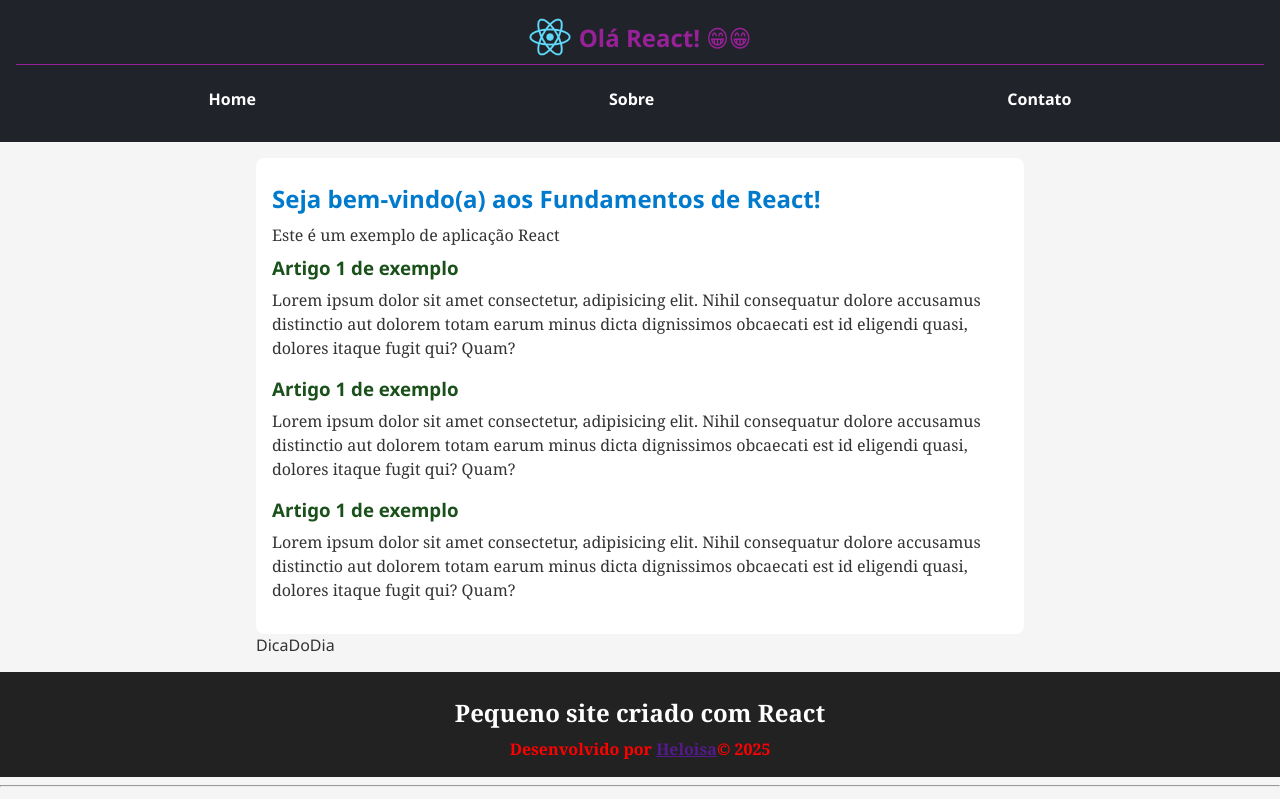
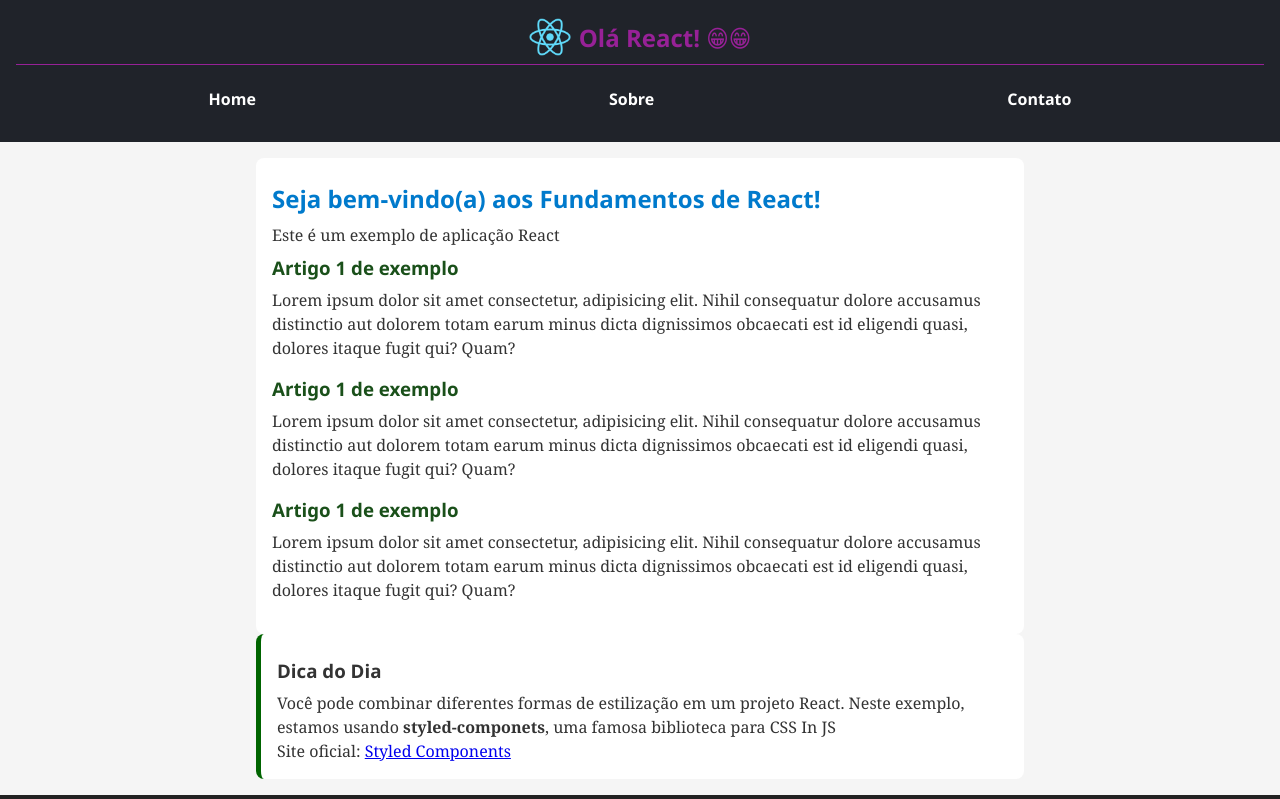
Before and after one commit to heloisa0804/react-fundamentos, a React (Vite) app: page / in a window 1280 px wide. Shown: the top 799 px of the page. Built offline with nearby package versions, Linux system fonts and the light colour scheme.

Commit message:
Adiciona arquivo Dica do dia, com styled components

```diff
--- a/src/components/DicaDoDia/DicaDoDia.tsx
+++ b/src/components/DicaDoDia/DicaDoDia.tsx
@@ -1,3 +1,25 @@
+import styled from "styled-components";
+
+const StyledDicaDoDia = styled.section`
+  background-color: #e8f5e9;
+  border-left: 5px solid darkgreen;
+`;
+
 export default function DicaDoDia() {
-  return <div>DicaDoDia</div>;
+  return (
+    <StyledDicaDoDia>
+      <h3> Dica do Dia</h3>
+      <p>
+        Você pode combinar diferentes formas de estilização em um projeto React.
+        Neste exemplo, estamos usando <b>styled-componets</b>, uma famosa
+        biblioteca para CSS In JS
+      </p>
+      <p>
+        Site oficial:{" "}
+        <a href="https://styled-components.com/" target="_blank">
+          Styled Components
+        </a>
+      </p>
+    </StyledDicaDoDia>
+  );
 }
```
